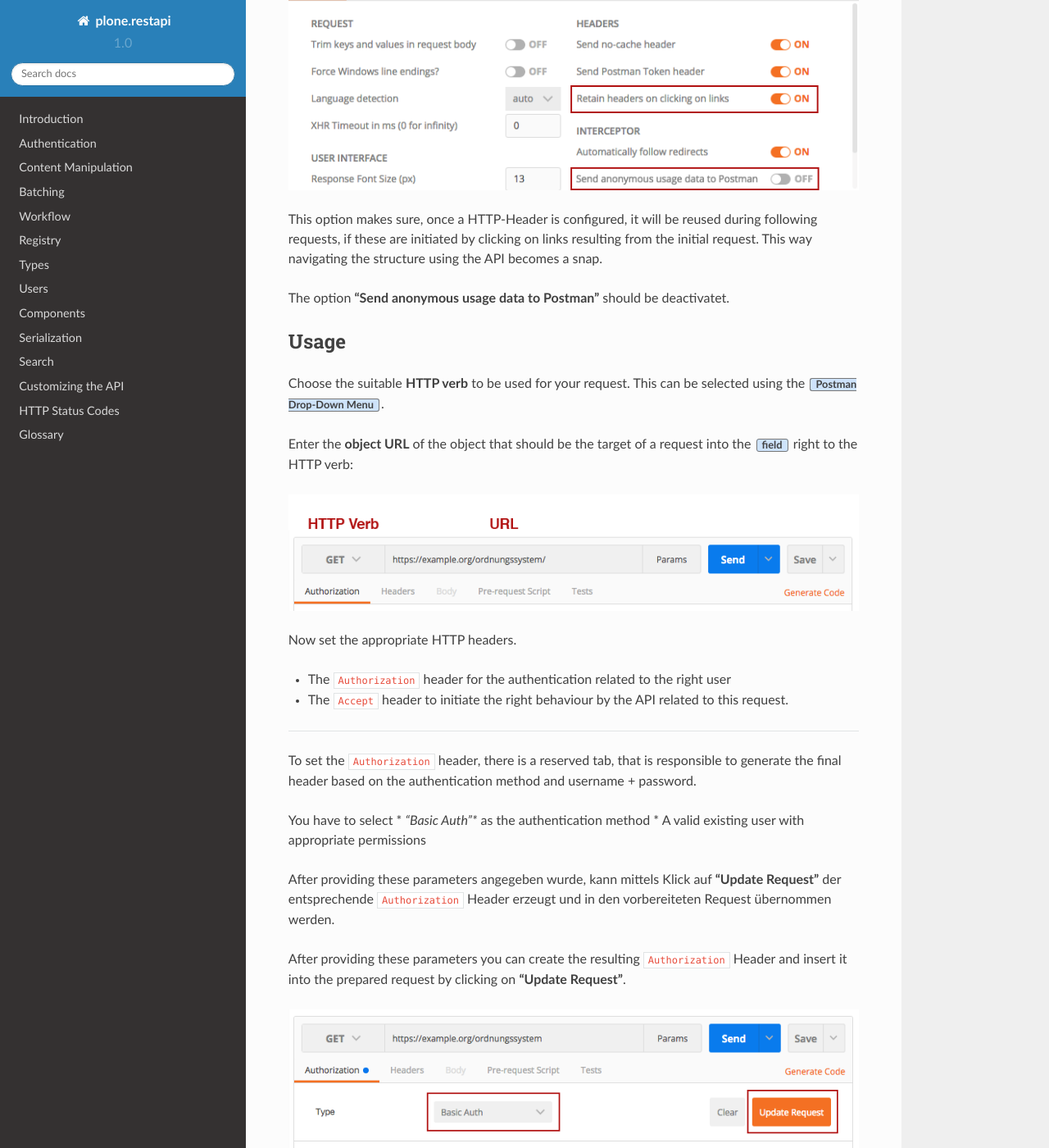
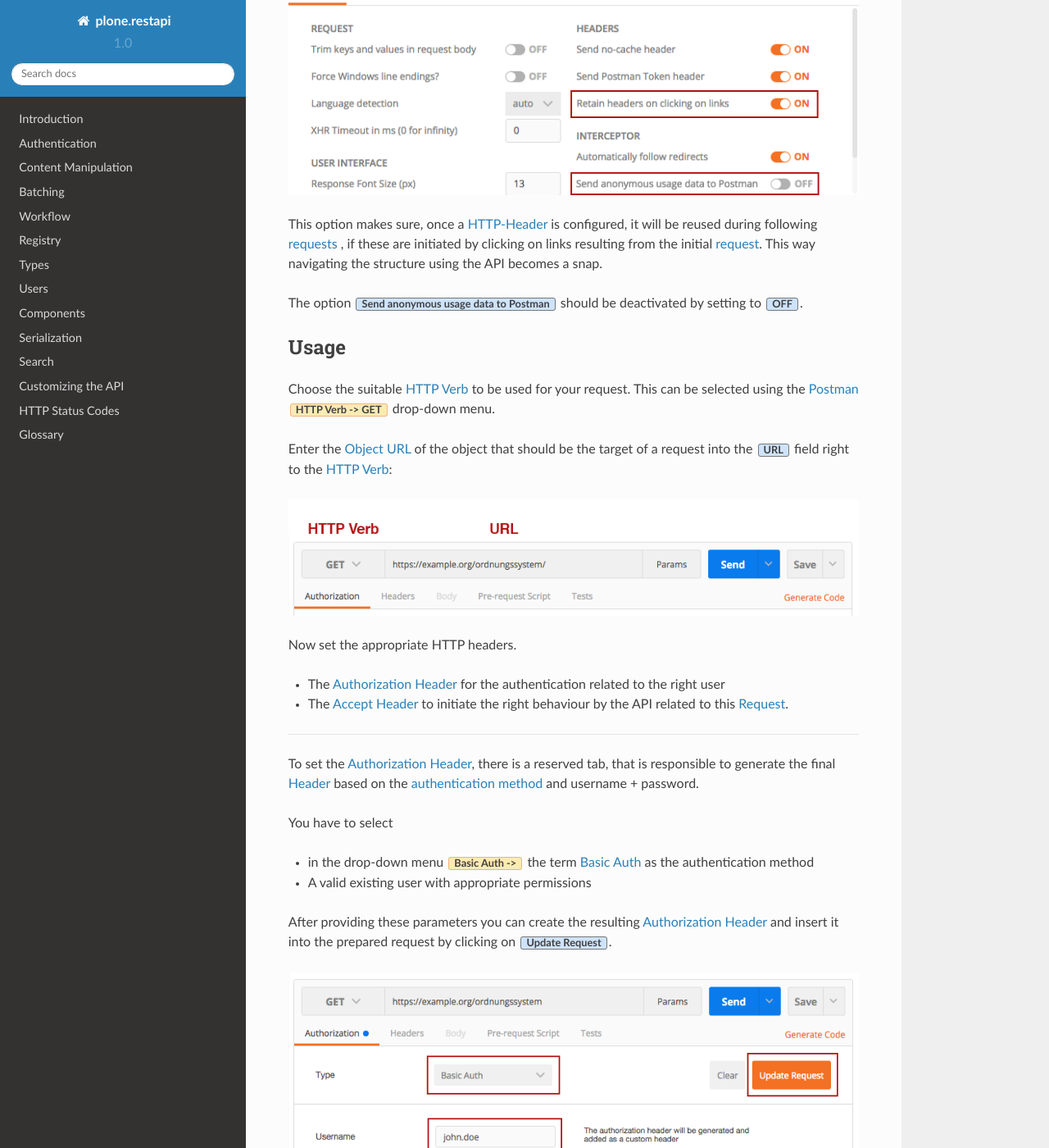
Before and after one commit to plone/plone.restapi, a Sphinx documentation site: the page built from docs/source/exploring.rst, in a window 1280 px wide and 1400 px high, scrolled down 497 px. Shown: the whole window at 82% size. Built offline with Sphinx 7.4.7 and the Read the Docs theme 2.0.0, drawn with Linux system fonts in a browser that asks for light colours; some of the changed text lies outside the part shown.

Commit message:
increased glossary support and extended improved markup for exploring onboarding

```diff
--- a/docs/source/exploring.rst
+++ b/docs/source/exploring.rst
@@ -10,63 +10,69 @@ Configuration
 
 To easily follow links returned by request based on the API,
 
-* go to the menu under the wrench icon on the top right
-* choose Settings
-* activate the option **"Retain headers on clicking on links"** :
+* go to the menu under the |fawrench| wrench icon on the top right
+* choose :guilabel:`Settings`
+* activate the option :guilabel:`Retain headers on clicking on links` by selecting :guilabel:`ON`:
 
 |postman-retain-headers|
 
 
-This option makes sure, once a HTTP-Header is configured, it will be reused during following requests, if these are initiated by clicking on links resulting from the initial request. This way navigating the structure using the API becomes a snap.
+This option makes sure, once a :term:`HTTP-Header` is configured, it will be reused during following :term:`requests` , if these are initiated by clicking on links resulting from the initial :term:`request`. This way navigating the structure using the API becomes a snap.
 
-The option **"Send anonymous usage data to Postman"** should be deactivatet.
+The option :guilabel:`Send anonymous usage data to Postman` should be deactivated by setting to :guilabel:`OFF`.
 
 Usage
 -----
 
-Choose the suitable **HTTP verb** to be used for your request. This can be selected using the :guilabel:`Postman Drop-Down Menu`.
+Choose the suitable :term:`HTTP Verb` to be used for your request. This can be selected using the Postman_ :menuselection:`HTTP Verb -> GET` drop-down menu.
 
-Enter the **object URL** of the object that should be the target of a request into the :guilabel:`field` right to the HTTP verb:
+Enter the :term:`Object URL` of the object that should be the target of a request into the :guilabel:`URL` field right to the :term:`HTTP Verb`:
 
 |postman-request|
 
 
 Now set the appropriate HTTP headers.
 
-* The ``Authorization`` header for the authentication related to the right user
-* The ``Accept`` header to initiate the right behaviour by the API related to this request.
+* The :term:`Authorization Header` for the authentication related to the right user
+* The :term:`Accept Header` to initiate the right behaviour by the API related to this :term:`Request`.
 
 ----------
 
-To set the ``Authorization`` header, there is a reserved tab, that is responsible to generate the final header based on the authentication method and username + password.
+To set the :term:`Authorization Header`, there is a reserved tab, that is responsible to generate the final :term:`Header` based on the :term:`authentication method` and username + password.
 
 You have to select
-* *"Basic Auth"** as the authentication method
+
+* in the drop-down menu :menuselection:`Basic Auth ->` the term :term:`Basic Auth` as the authentication method
 * A valid existing user with appropriate permissions
 
-After providing these parameters angegeben wurde, kann mittels Klick auf **"Update Request"** der entsprechende ``Authorization`` Header erzeugt und in den vorbereiteten Request übernommen werden.
-
-After providing these parameters you can create the resulting ``Authorization`` Header and insert it into the prepared request by clicking on **"Update Request"**.
+After providing these parameters you can create the resulting :term:`Authorization Header` and insert it into the prepared request by clicking on :guilabel:`Update Request`.
 
 |postman-basic-auth|
 
 ----------
 
-In the  **"Headers"** tab you now need to insert the ``Accept: application/json`` header as well:
+Under the  :guilabel:`Headers` tab you now need to insert in the :term:`Accept Header`  application/json` header as well:
 
 |postman-headers|
 
 
-The request is now ready and can be send by clicking on **"Send"** button.
+The request is now ready and can be send by clicking on :guilabel:`Send` button.
 
-The **response** of the server is now displayed below the request. You can easily follow the links on the ``@id`` attributes by clicking on them. For every link Postman has prepared another request sharing the same headers that can be send again by licking on the  **"Send"** button.
+The :term:`Response` of the server is now displayed below the :term:`Request`. You can easily follow the links on the ``@id`` attributes by clicking on them. For every link Postman_ has prepared another request sharing the same headers that can be send again by licking on the  :guilabel:`Send` button.
 
 .. admonition:: Conclusion
 
-    You can now explore the whole stucture of your application easily via the API using ``GET`` requests.
+    You can now explore the whole stucture of your application easily via the API using `GET` requests.
 
+.. _rest-api-onboarding-glossary:
+
+.. links
 
 .. _Postman: http://www.getpostman.com/
+
+.. |fawrench| raw:: html
+
+    <span class="fa fa-wrench" style="font-size: 1.6em;"></span>
 
 .. |postman-retain-headers| image:: ./_static/img/postman_retain_headers.png
 .. |postman-request| image:: ./_static/img/postman_request.png
```
Also changed, not shown: docs/source/glossary.rst (+49 -5 lines).
